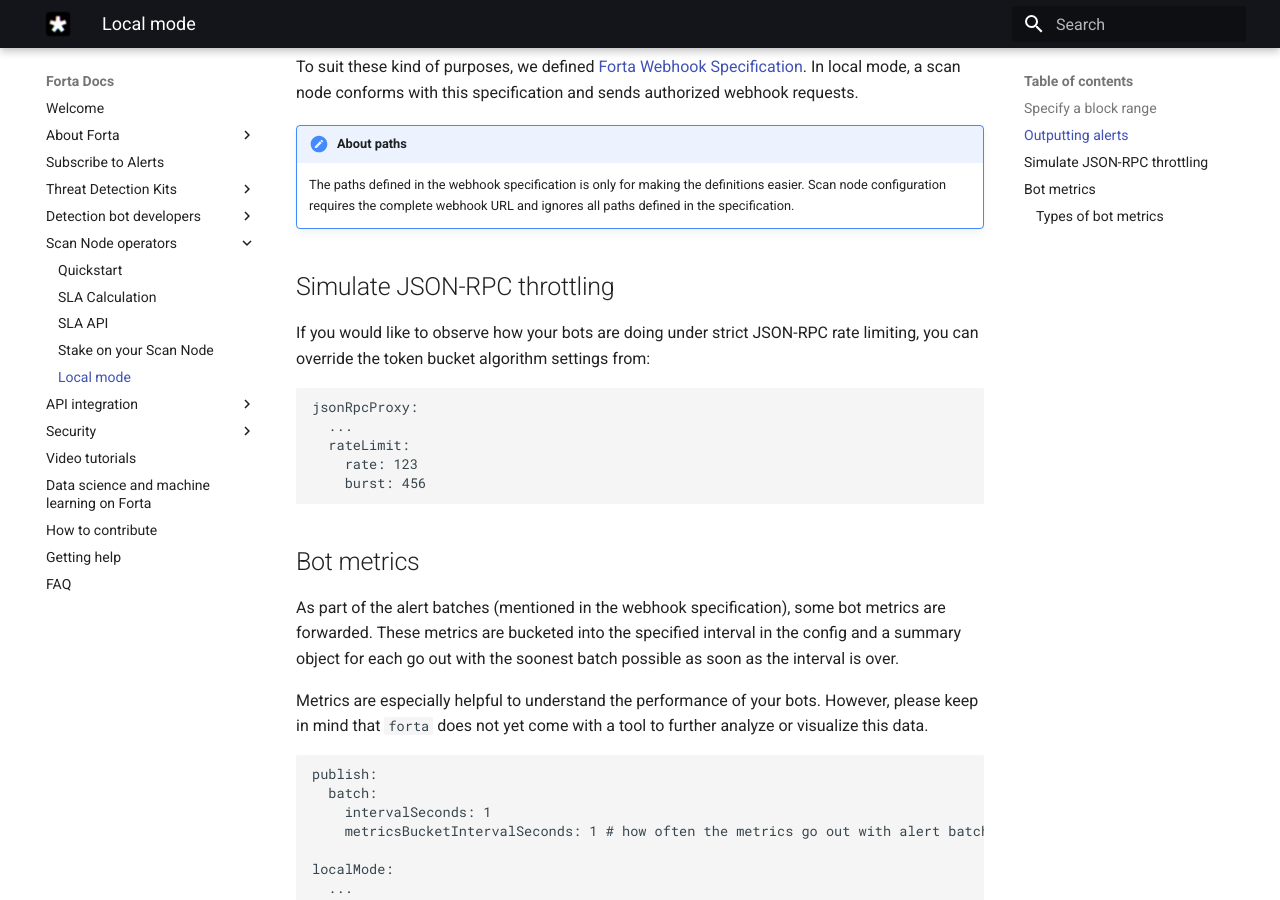
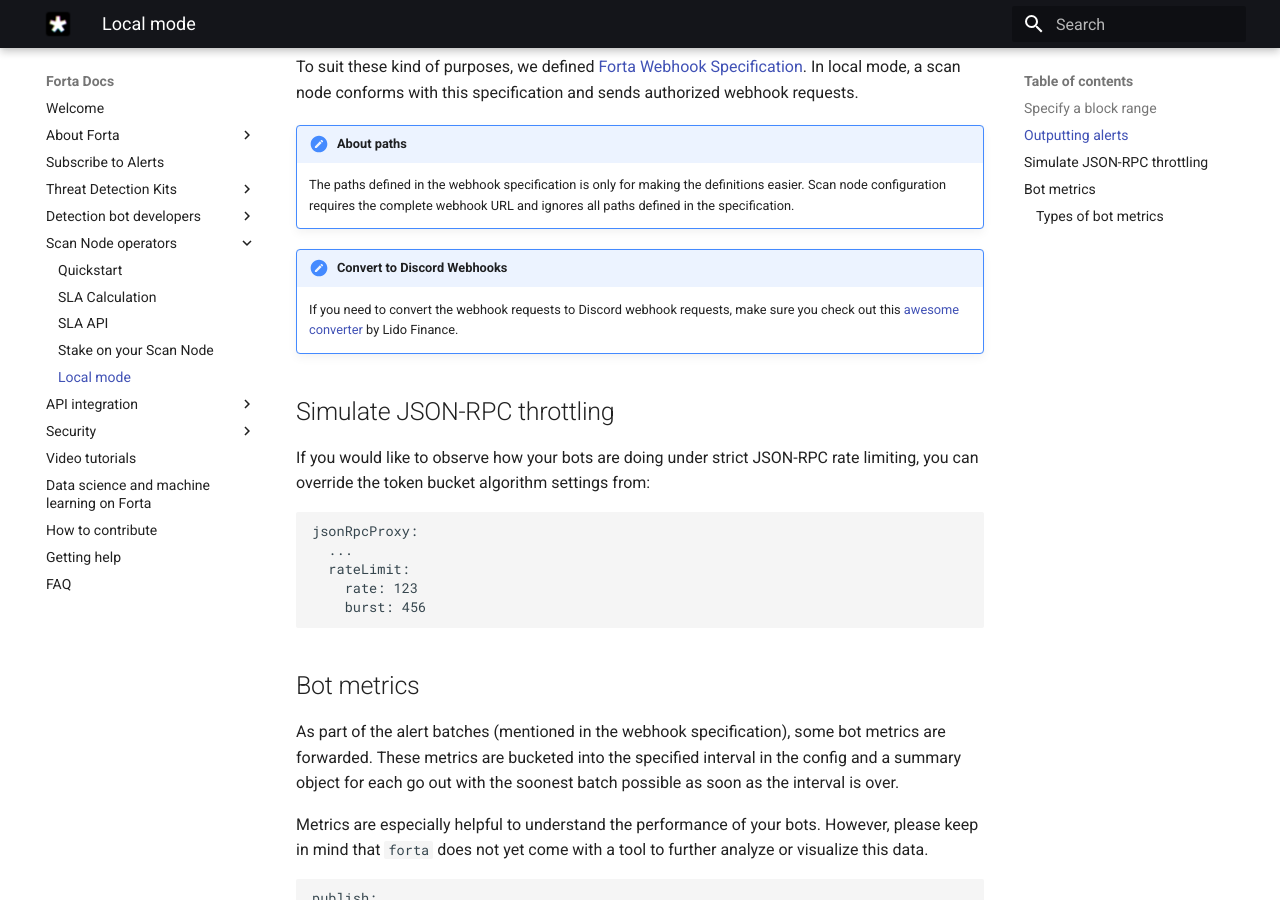
Before and after one commit to forta-network/docs, an MkDocs documentation site: the page built from docs/scanner-local-mode.md, in a window 1280 px wide and 900 px high, scrolled down 2174 px. Built offline with MkDocs 1.6.1 and Material for MkDocs 9.7.7, drawn with Linux system fonts in a browser that asks for light colours.

Commit message:
mention lido webhook converter

```diff
--- a/docs/scanner-local-mode.md
+++ b/docs/scanner-local-mode.md
@@ -88,6 +88,9 @@
 !!! note "About paths"
     The paths defined in the webhook specification is only for making the definitions easier. Scan node configuration requires the complete webhook URL and ignores all paths defined in the specification.
 
+!!! important "Convert to Discord Webhooks"
+    If you need to convert the webhook requests to Discord webhook requests, make sure you check out this [awesome converter](https://github.com/lidofinance/forta-discord) by Lido Finance.
+
 ## Simulate JSON-RPC throttling
 
 If you would like to observe how your bots are doing under strict JSON-RPC rate limiting, you can override the token bucket algorithm settings from:
```
